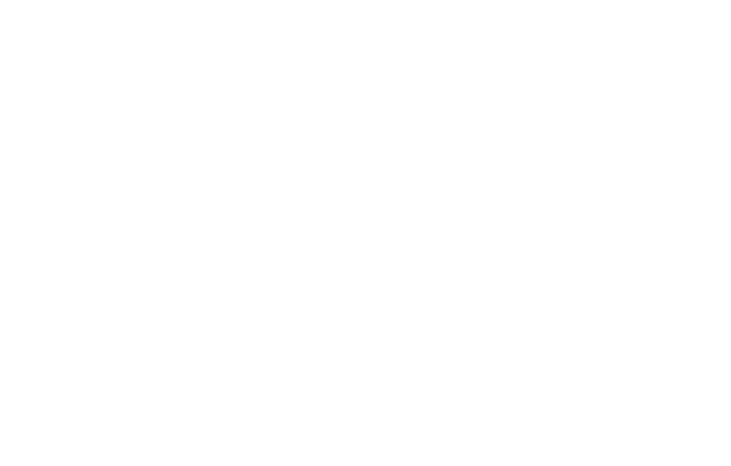
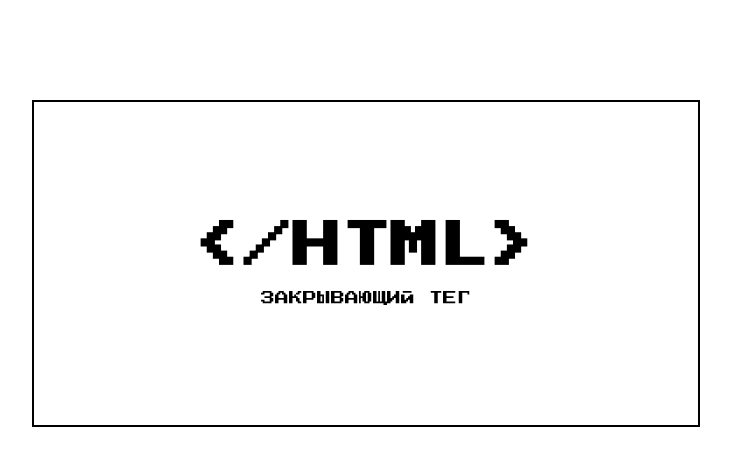
Before and after one commit to FunDuckich/zakrivayuschiy-teg-ad, a plain HTML site: page index.html in a window 1280 px wide. Shown: the whole page, without its empty margins (274-1005 px from the left). Drawn offline with Linux system fonts and the light colour scheme.

Commit message:
feat: добавлен лэйаут хэдера

```diff
--- a/index.html
+++ b/index.html
@@ -24,7 +24,10 @@
   </symbol>
 </svg>
 
-<header class="header"></header>
+<header class="header content-section">
+  <h1 class="header__logo">&lt;/HTML&gt;</h1>
+  <p class="header__subtitle">Закрывающий тег</p>
+</header>
 <main></main>
 <script src="./scripts/like.js"></script>
 </body>
--- a/styles/style.css
+++ b/styles/style.css
@@ -16,3 +16,32 @@
   font-family: var(--main-font);
   font-variation-settings: 'wght' var(--card-text-font-weight);
 }
+
+.content-section {
+  max-inline-size: var(--content-width);
+  inline-size: 100%;
+  margin: 0 auto;
+}
+
+.header {
+  padding: 120px 20px;
+  display: flex;
+  flex-direction: column;
+  align-items: center;
+  border: 2px solid #000;
+  background-color: #fff;
+  margin-block: 100px;
+}
+
+.header__logo {
+  font-family: var(--accent-font);
+  font-size: 49px;
+  text-transform: uppercase;
+  margin-block-end: 20px;
+}
+
+.header__subtitle {
+  font-family: var(--accent-font);
+  font-size: 14px;
+  text-transform: uppercase;
+}
--- a/styles/variables.css
+++ b/styles/variables.css
@@ -6,4 +6,5 @@
 
   --card-title-font-weight: 785;
   --card-text-font-weight: 400;
+  --content-width: clamp(23.4375rem, 30.51vw + 17.34rem, 47.625rem);
 }
```
